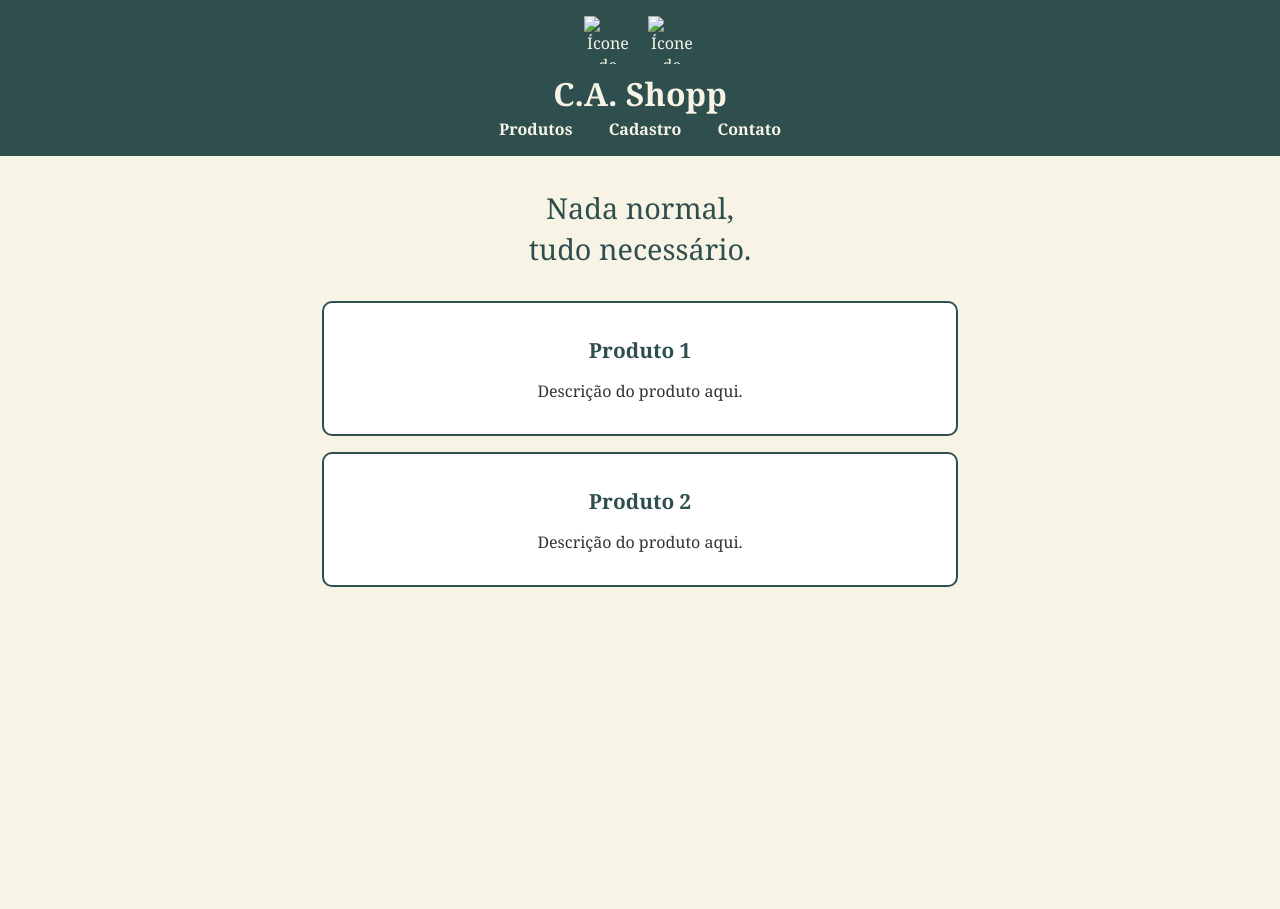
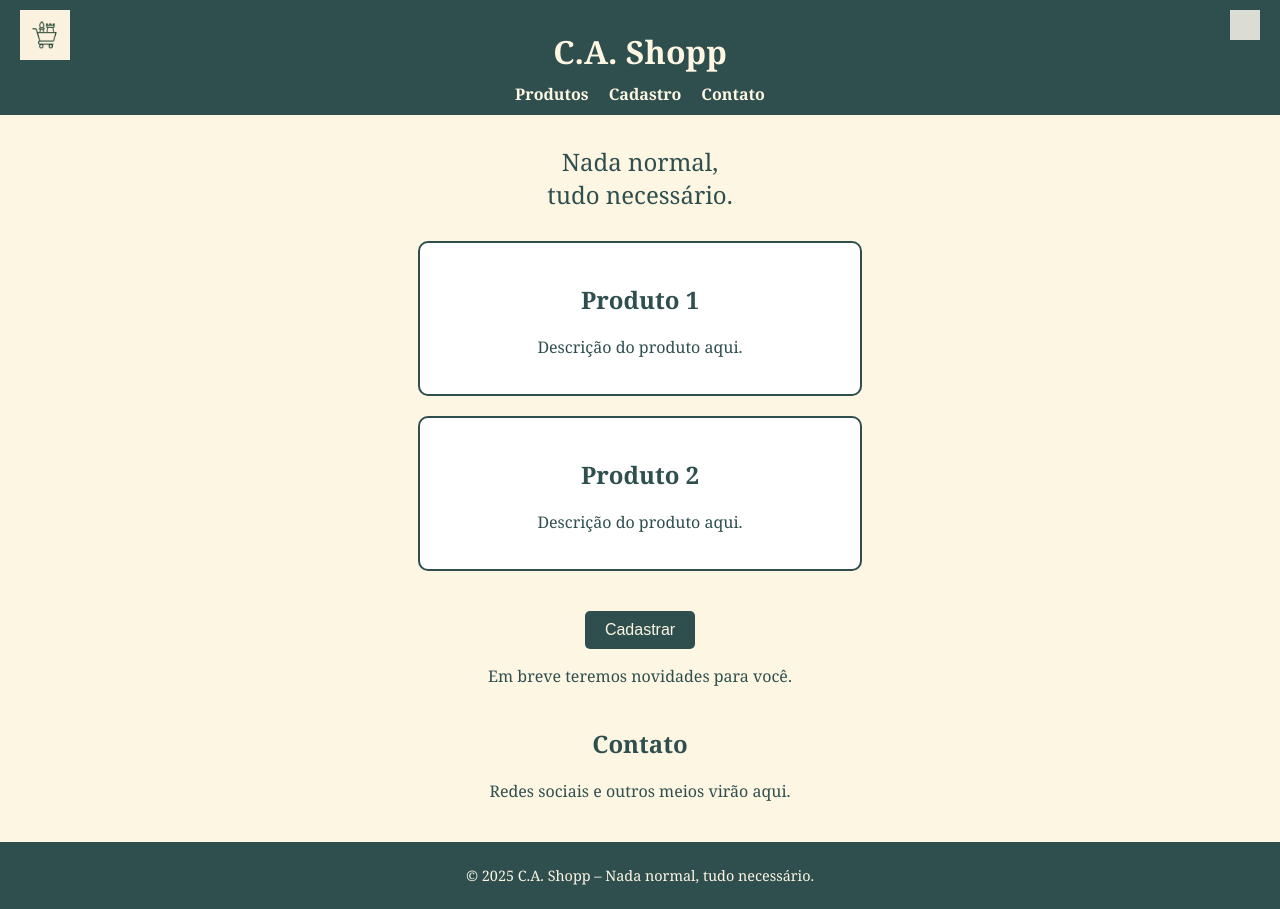
Before and after one commit to edri-dev/C.A.-Shopp, a plain HTML site: page index.html in a window 1280 px wide. Before the commit the page ends 800 px from the top, so only its background shows below. Drawn offline with Linux system fonts and the light colour scheme; grey boxes are pictures that could not be loaded.

Commit message:
Update index.html
Com a graça de Deus, agora vai

```diff
--- a/index.html
+++ b/index.html
@@ -1,120 +1,203 @@
 <!DOCTYPE html>
 <html lang="pt-BR">
 <head>
-  <meta charset="UTF-8">
-  <meta name="viewport" content="width=device-width, initial-scale=1.0">
+  <meta charset="UTF-8" />
+  <meta name="viewport" content="width=device-width, initial-scale=1.0" />
   <title>C.A. Shopp</title>
   <style>
     body {
       margin: 0;
-      font-family: 'Georgia', serif;
-      background-color: #f7f4e6;
-      color: #2f4f4f;
-    }
-
-    header {
-      background-color: #2f4f4f;
-      color: #f7f4e6;
-      padding: 1rem 0;
+      padding: 0;
+      background-color: #FDF6E3; /* marfim */
+      color: #2F4F4F; /* verde musgo */
+      font-family: 'Baskerville Old Face', 'Georgia', serif;
       text-align: center;
     }
 
-    .logo-container {
+    header.topo {
+      background-color: #2F4F4F;
+      color: #FDF6E3;
+      padding: 10px 20px;
+      position: relative;
+    }
+
+    .logo {
+      position: absolute;
+      top: 10px;
+      left: 20px;
+    }
+
+    .logo img {
+      width: 50px;
+      height: 50px;
+    }
+
+    .carrinho-icon {
+      position: absolute;
+      top: 10px;
+      right: 20px;
+      background: none;
+      border: none;
+      cursor: pointer;
+    }
+
+    .carrinho-icon img {
+      width: 30px;
+      height: 30px;
+      filter: brightness(0) saturate(100%) invert(94%) sepia(5%) saturate(240%) hue-rotate(32deg) brightness(95%) contrast(90%);
+    }
+
+    .titulo {
+      font-size: 2em;
+      margin: 0;
+      padding-top: 20px;
+    }
+
+    nav.menu {
+      margin-top: 10px;
       display: flex;
       justify-content: center;
-      align-items: center;
-      gap: 1rem;
-      margin-bottom: 0.5rem;
+      gap: 20px;
+      flex-wrap: wrap;
     }
 
-    .logo-container img {
-      width: 48px;
-      height: 48px;
-    }
-
-    h1 {
-      font-size: 2rem;
-      margin: 0.2rem 0;
-    }
-
-    nav a {
-      display: block;
-      color: #f7f4e6;
+    .menu a {
+      color: #FDF6E3;
       text-decoration: none;
       font-weight: bold;
-      margin: 0.2rem 0;
-      font-size: 1rem;
+      font-size: 1em;
     }
 
     .slogan {
-      padding: 2rem 1rem 1rem 1rem;
-      font-size: 1.4rem;
-      text-align: center;
-      line-height: 1.4;
+      font-size: 1.5em;
+      margin: 30px 20px;
     }
 
     .produto {
-      border: 2px solid #2f4f4f;
+      border: 2px solid #2F4F4F;
       border-radius: 10px;
-      margin: 1rem auto;
-      max-width: 90%;
-      padding: 1rem;
+      padding: 20px;
+      margin: 20px auto;
+      width: 80%;
+      max-width: 400px;
       background-color: #fff;
-      text-align: center;
+      transition: 0.3s;
     }
 
-    .produto h2 {
-      margin-bottom: 0.5rem;
-      font-size: 1.3rem;
+    .produto:hover {
+      background-color: #f0f0eb;
     }
 
-    .produto p {
-      font-size: 1rem;
-      color: #333;
+    section {
+      margin: 40px 20px;
     }
 
-    @media (min-width: 768px) {
-      .slogan {
-        font-size: 1.8rem;
+    button {
+      background-color: #2F4F4F;
+      color: #FDF6E3;
+      border: none;
+      padding: 10px 20px;
+      border-radius: 5px;
+      cursor: pointer;
+      font-size: 1em;
+    }
+
+    button:hover {
+      background-color: #3f5f5f;
+    }
+
+    footer {
+      background-color: #2F4F4F;
+      color: #FDF6E3;
+      padding: 10px;
+      font-size: 0.9em;
+    }
+
+    /* Estilo mobile refinado */
+    @media (max-width: 600px) {
+      header.topo {
+        display: flex;
+        flex-direction: column;
+        align-items: center;
+        padding-bottom: 20px;
       }
 
-      .produto {
-        max-width: 600px;
+      .logo, .carrinho-icon {
+        position: static;
+        display: inline-block;
+        margin: 5px;
       }
 
-      nav a {
-        display: inline-block;
-        margin: 0 1rem;
+      .logo img {
+        width: 50px;
+        height: 50px;
+      }
+
+      .carrinho-icon img {
+        width: 30px;
+        height: 30px;
+      }
+
+      .titulo {
+        margin: 10px 0 0 0;
+        padding: 0;
+        font-size: 2em;
+      }
+
+      nav.menu {
+        flex-direction: column;
+        gap: 10px;
+        margin-top: 15px;
       }
     }
   </style>
 </head>
 <body>
-  <header>
-    <div class="logo-container">
-      <img src="carrinho1.png" alt="Ícone do carrinho 1">
-      <img src="carrinho2.png" alt="Ícone do carrinho 2">
+
+  <header class="topo">
+    <div class="logo">
+      <img src="logo-ca-shopp.png" alt="Logo C.A. Shopp" />
     </div>
-    <h1>C.A. Shopp</h1>
-    <nav>
+    <a href="carrinho.html" class="carrinho-icon" title="Ver carrinho">
+      <img src="https://cdn-icons-png.flaticon.com/512/1170/1170678.png" alt="Carrinho de compras" />
+    </a>
+    <h1 class="titulo">C.A. Shopp</h1>
+    <nav class="menu">
       <a href="#">Produtos</a>
-      <a href="#">Cadastro</a>
+      <a href="cadastro.html">Cadastro</a>
       <a href="#">Contato</a>
     </nav>
   </header>
 
-  <section class="slogan">
-    Nada normal,<br>tudo necessário.
+  <div class="slogan">
+    <p>Nada normal,<br />tudo necessário.</p>
+  </div>
+
+  <div class="produto">
+    <h2>Produto 1</h2>
+    <p>Descrição do produto aqui.</p>
+  </div>
+
+  <div class="produto">
+    <h2>Produto 2</h2>
+    <p>Descrição do produto aqui.</p>
+  </div>
+
+  <section>
+    <a href="cadastro.html">
+      <button>Cadastrar</button>
+    </a>
+    <p>Em breve teremos novidades para você.</p>
   </section>
 
-  <section class="produto">
-    <h2>Produto 1</h2>
-    <p>Descrição do produto aqui.</p>
+  <section>
+    <h2>Contato</h2>
+    <p>Redes sociais e outros meios virão aqui.</p>
   </section>
 
-  <section class="produto">
-    <h2>Produto 2</h2>
-    <p>Descrição do produto aqui.</p>
-  </section>
+  <footer>
+    <p>&copy; 2025 C.A. Shopp – Nada normal, tudo necessário.</p>
+  </footer>
+
 </body>
 </html>
```
